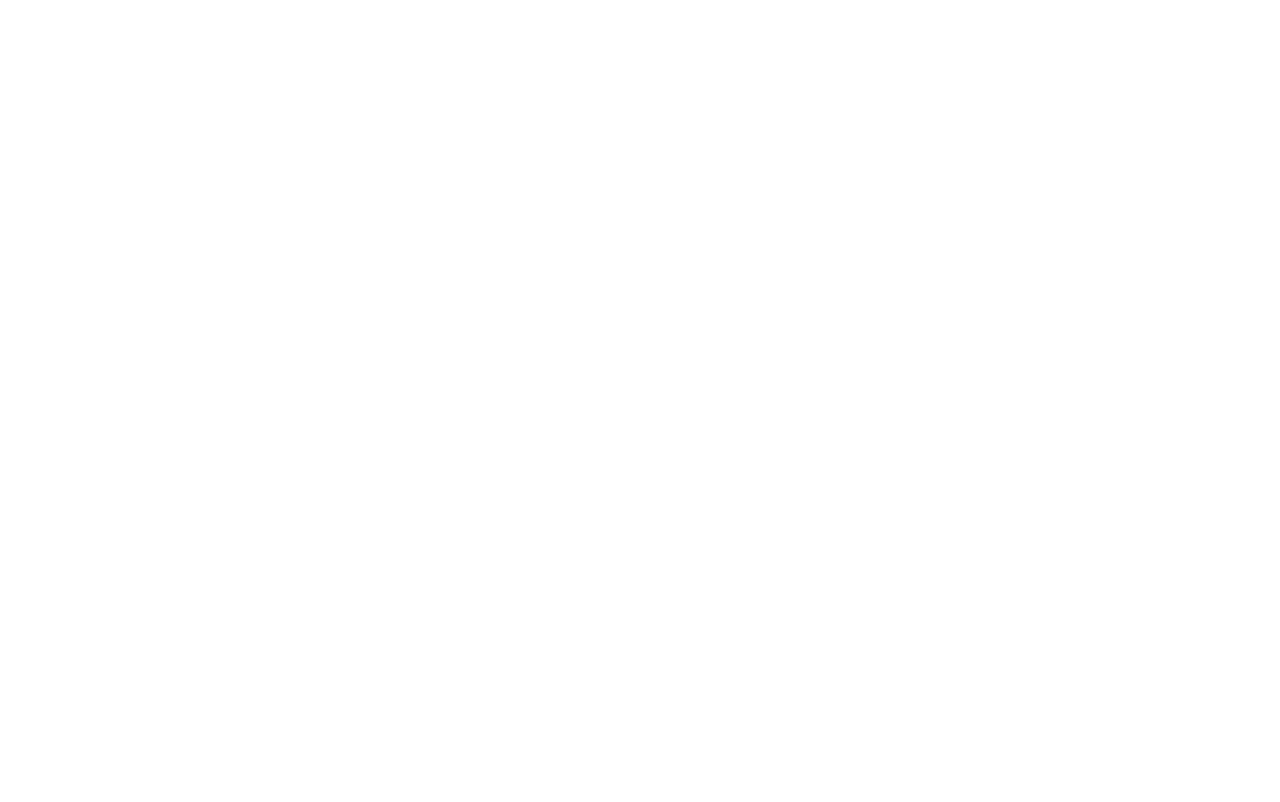
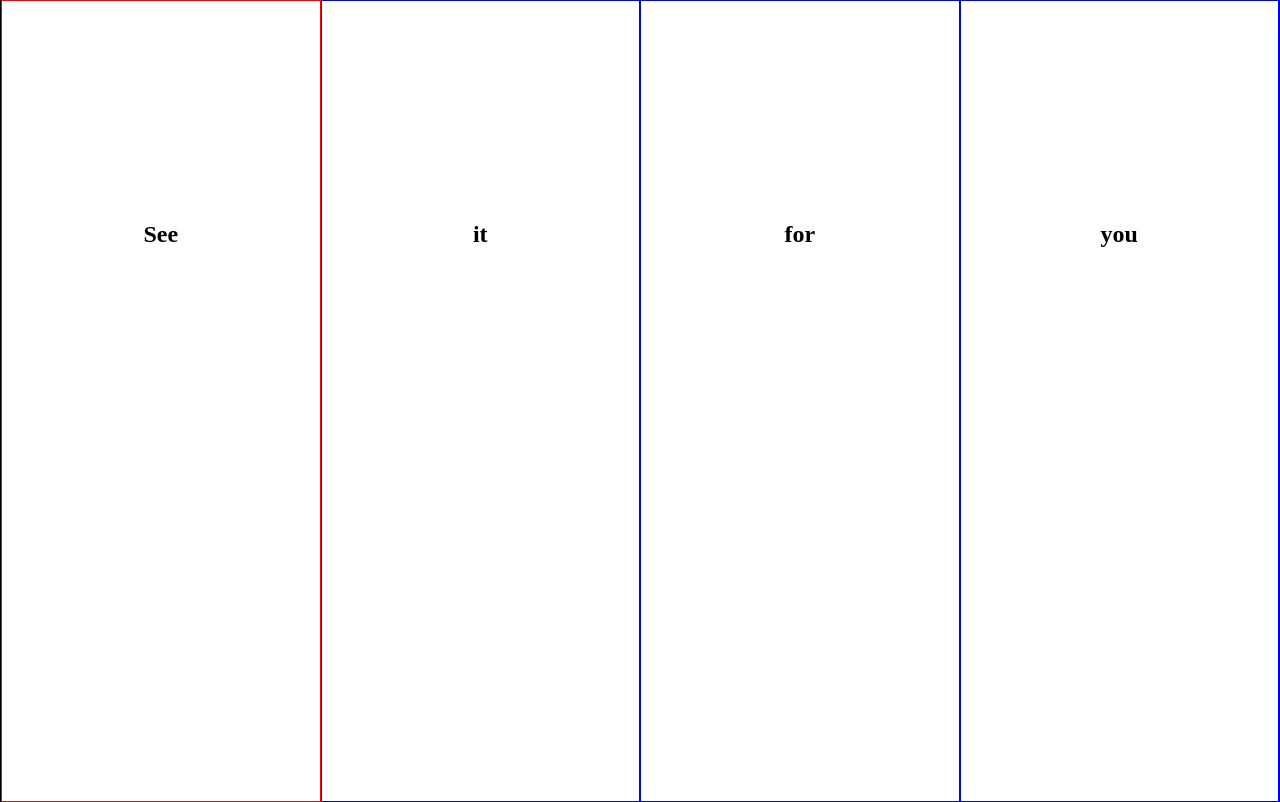
Before and after one commit to jankney2/flexGallery, a plain HTML site: page index.html in a window 1280 px wide. Drawn offline with Linux system fonts and the light colour scheme.

Commit message:
basic setup

```diff
--- a/index.html
+++ b/index.html
@@ -4,9 +4,30 @@
     <meta charset="UTF-8">
     <meta name="viewport" content="width=device-width, initial-scale=1.0">
     <meta http-equiv="X-UA-Compatible" content="ie=edge">
-    <title>Document</title>
+
+    <link rel="stylesheet" href="./styles.css">
+
+    <title>Flex Gallery</title>
 </head>
 <body>
+    <div class="contain">
+
+
+    <div class="col panel1">
+        <h2>See</h2>
+    </div>
+    <div class="col panel2">
+        <h2>it</h2>
+    </div>
+    <div class="col panel3">
+        <h2>for</h2>
+    </div>
+    <div class="col panel4">
+        <h2>you</h2>
+    </div>
+
+    </div>
+
 
 </body>
 </html>
--- a/styles.css
+++ b/styles.css
@@ -0,0 +1,40 @@
+body {
+    margin: 0;
+    padding:0;
+    box-sizing: border-box;
+}
+
+.contain {
+    display: flex;
+    justify-content: space-around;
+    align-items: center;
+    border: 1px solid #000;
+    height:100vh;
+}
+
+.col {
+    text-align: center;
+    transition: all 1s ease-in-out;
+    width:25%;
+    height:100%;
+}
+
+
+.panel1 {
+    border: 1px solid red;
+}
+
+.panel2 {
+    border: 1px solid blue;
+}
+.panel3 {
+    border: 1px solid blue;
+}
+.panel4 {
+    border: 1px solid blue;
+}
+
+h2 {
+    position: relative;
+    top:25%;
+}
```
